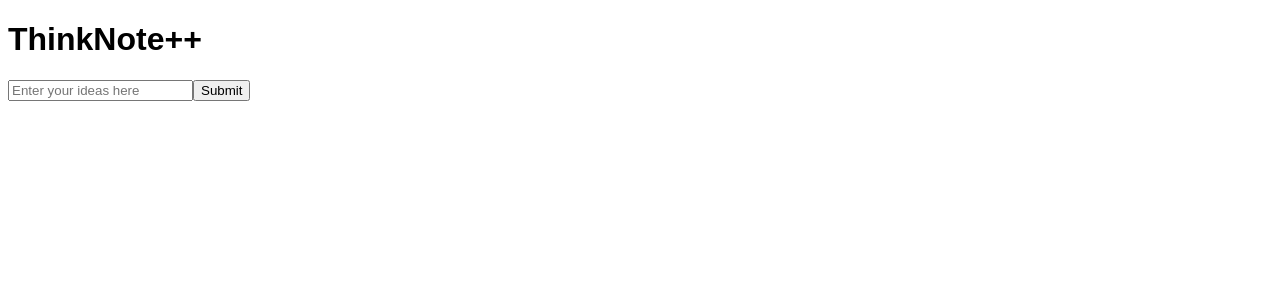
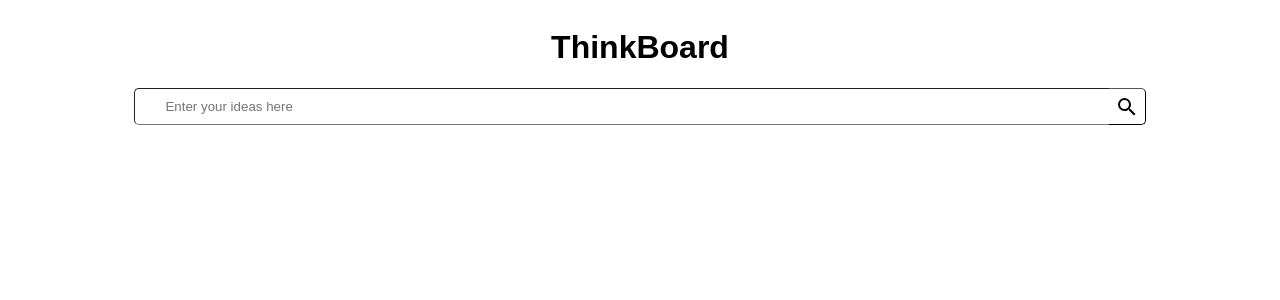
Before and after one commit to CassandraJM/Hack-the-North-2022, a React (Create React App) app in the folder frontend/: page / in a window 1280 px wide. Shown: the top 300 px of the page. Built offline with nearby package versions, Linux system fonts and the light colour scheme.

Commit message:
Style homepage header

```diff
--- a/frontend/src/Homepage/Homepage.css
+++ b/frontend/src/Homepage/Homepage.css
@@ -2,3 +2,34 @@ body {
   box-sizing: 0;
   font-family: Arial, Helvetica, sans-serif;
 }
+
+.w100 {
+  width: 100%;
+}
+
+.page-header {
+  display: flex;
+  flex-direction: column;
+  align-items: center;
+  margin-bottom: 20px;
+}
+
+.page-form {
+  display: flex;
+  width: 80%;
+}
+
+.header-input {
+  padding: 10px 30px;
+  border-width: 1px;
+  border-right: none;
+  border-radius: 5px 0 0 5px;
+}
+
+.header-button {
+  background-color: transparent;
+  border-width: 1px;
+  border-left: none;
+  border-radius: 0 5px 5px 0;
+  padding-top: 5px;
+}
--- a/frontend/src/Homepage/Homepage.js
+++ b/frontend/src/Homepage/Homepage.js
@@ -1,23 +1,45 @@
-import React from 'react'
-import './Homepage.css'
+import React from 'react';
+import './Homepage.css';
+import config from '../config.json';
 
 export const App = () => {
+  const onSubmit = e => {
+    e.preventDefault();
+
+    // Call create idea API
+    fetch(`${config.apiUrl}/api/create/`, {
+      method: "POST",
+      headers: {'Content-Type': 'application/json'},
+      body: JSON.stringify({
+        input: e.target[0].value,
+      }),
+    }).then(res => {
+      console.log("Request complete! response:", res);
+    });
+  }
+
   return (
-    <div>
+    <div className="app-page">
       {/* Title */}
-      <div className="page_header">
-        <h1 className="page_name">ThinkNote++</h1>
+      <div className="page-header">
+        <h1 className="page-name">ThinkBoard</h1>
+        {/* Textbox Form */}
+        <form className="page-form" onSubmit={onSubmit.bind(this)}>
+          <input
+            type="text"
+            name="name"
+            placeholder="Enter your ideas here"
+            className="header-input w100"
+          />
+          <button type="submit" className="header-button">
+            <svg style={{width: '24px', height: '24px'}} viewBox="0 0 24 24">
+              <path fill="currentColor" d="M9.5,3A6.5,6.5 0 0,1 16,9.5C16,11.11 15.41,12.59 14.44,13.73L14.71,14H15.5L20.5,19L19,20.5L14,15.5V14.71L13.73,14.44C12.59,15.41 11.11,16 9.5,16A6.5,6.5 0 0,1 3,9.5A6.5,6.5 0 0,1 9.5,3M9.5,5C7,5 5,7 5,9.5C5,12 7,14 9.5,14C12,14 14,12 14,9.5C14,7 12,5 9.5,5Z" />
+            </svg>
+          </button>
+        </form>
       </div>
-
-      {/* Textbox Form */}
-      <form>
-        <label>
-          <input type="text" name="name" placeholder="Enter your ideas here" />
-        </label>
-        <input type="submit" value="Submit" />
-      </form>
     </div>
-  )
+  );
 }
 
 export default App;
--- a/frontend/src/components/BubbleChild.js
+++ b/frontend/src/components/BubbleChild.js
@@ -1,6 +1,6 @@
 import React from 'react';
 
-export default function BubbleChild(props) {
+export const BubbleChild = props => {
     return (
         <div className="bubble-child">
             <h3 className="bubble-child-summary">
--- /dev/null
+++ b/frontend/src/config.json
@@ -0,0 +1,3 @@
+{
+    "apiUrl": "https://ddfmei.deta.dev"
+}
```
